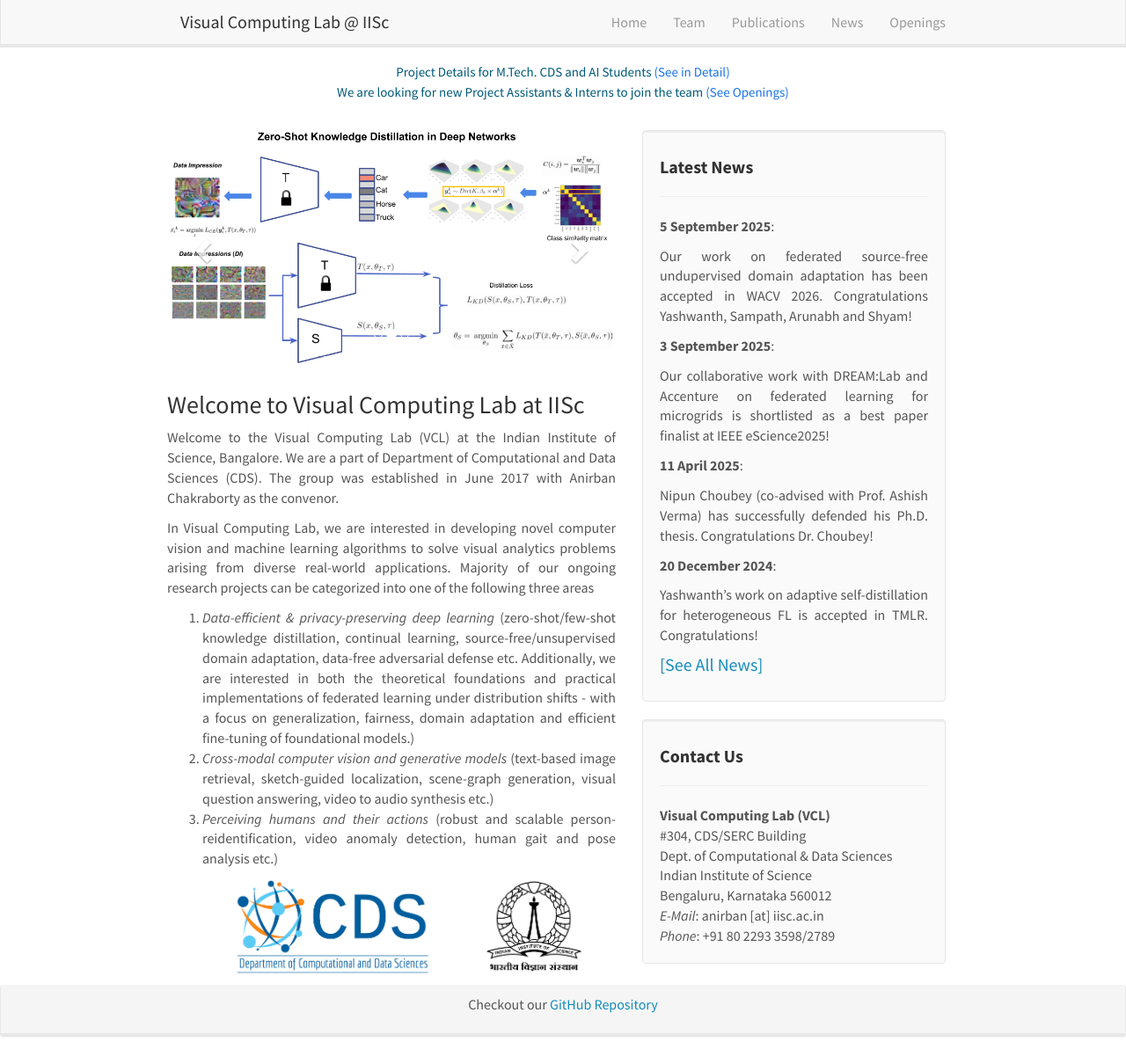
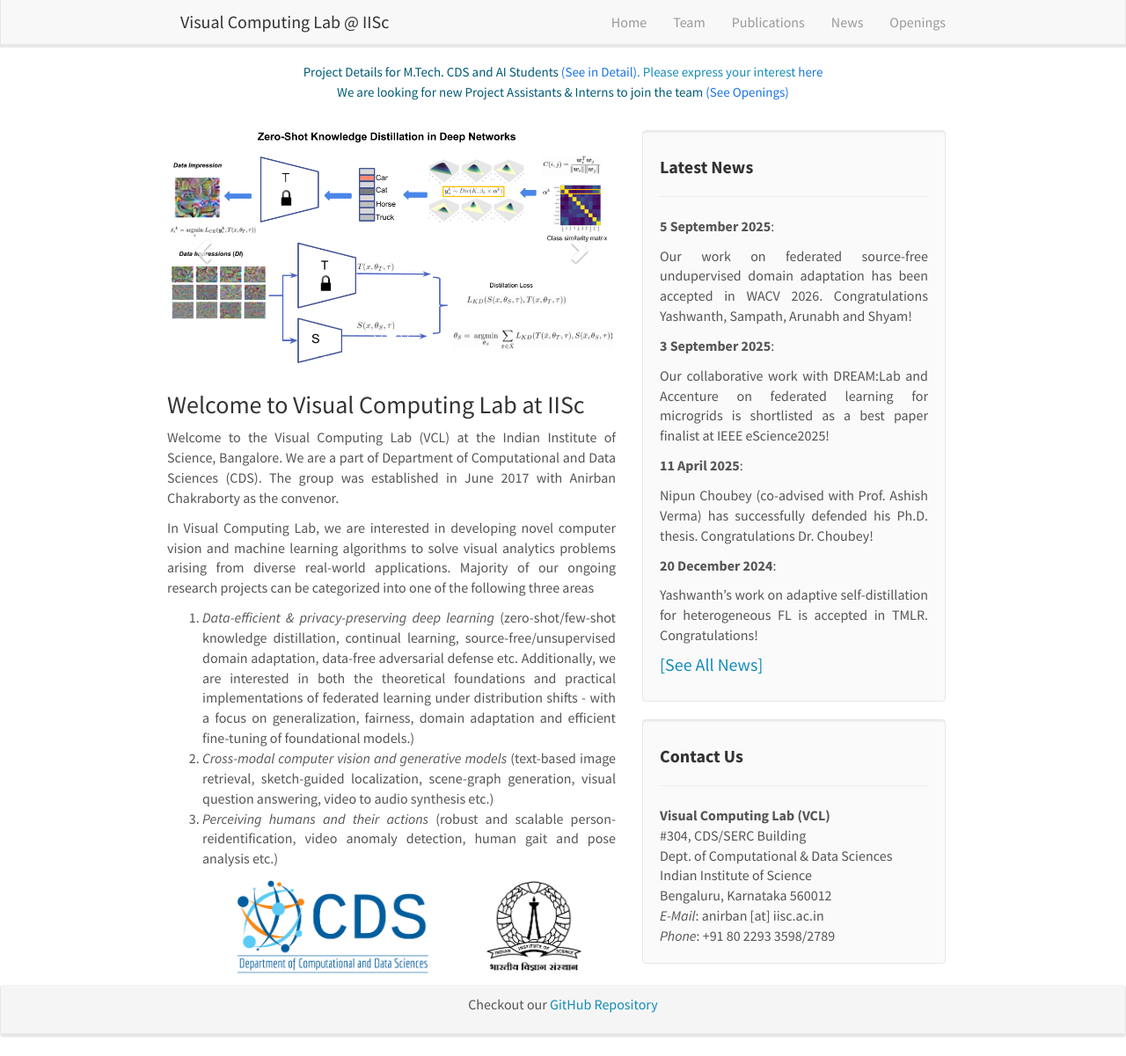
Before and after one commit to vcl-iisc/vclab-website, a Jekyll site: the page built from _pages/home.md, in a window 1280 px wide and 1201 px high. Shown: the whole window at 88% size. Built offline with Jekyll 4.4.1, drawn with Linux system fonts in a browser that asks for light colours; nearby versions of some CDN libraries.

Commit message:
Update project details section with interest link
Added a link for expressing interest in project assistant positions.

```diff
--- a/_layouts/homelay.html
+++ b/_layouts/homelay.html
@@ -10,7 +10,8 @@ layout: default
 <div class="row text-center">
   <span class="accent-text">
     Project Details for M.Tech. CDS and AI Students <a href="{{ site.url }}{{ site.baseurl }}/mtech_projects">
-      <span class="flick-word">(See in Detail)</span>
+      <span class="flick-word">(See in Detail)</span>. Please express your interest <a href="https://forms.gle/jCFfV8u8tSPtGGd36">
+      <span class="flick-word">here</span>
     </a>
     <br>
     We are looking for new Project Assistants & Interns to join the team
```
